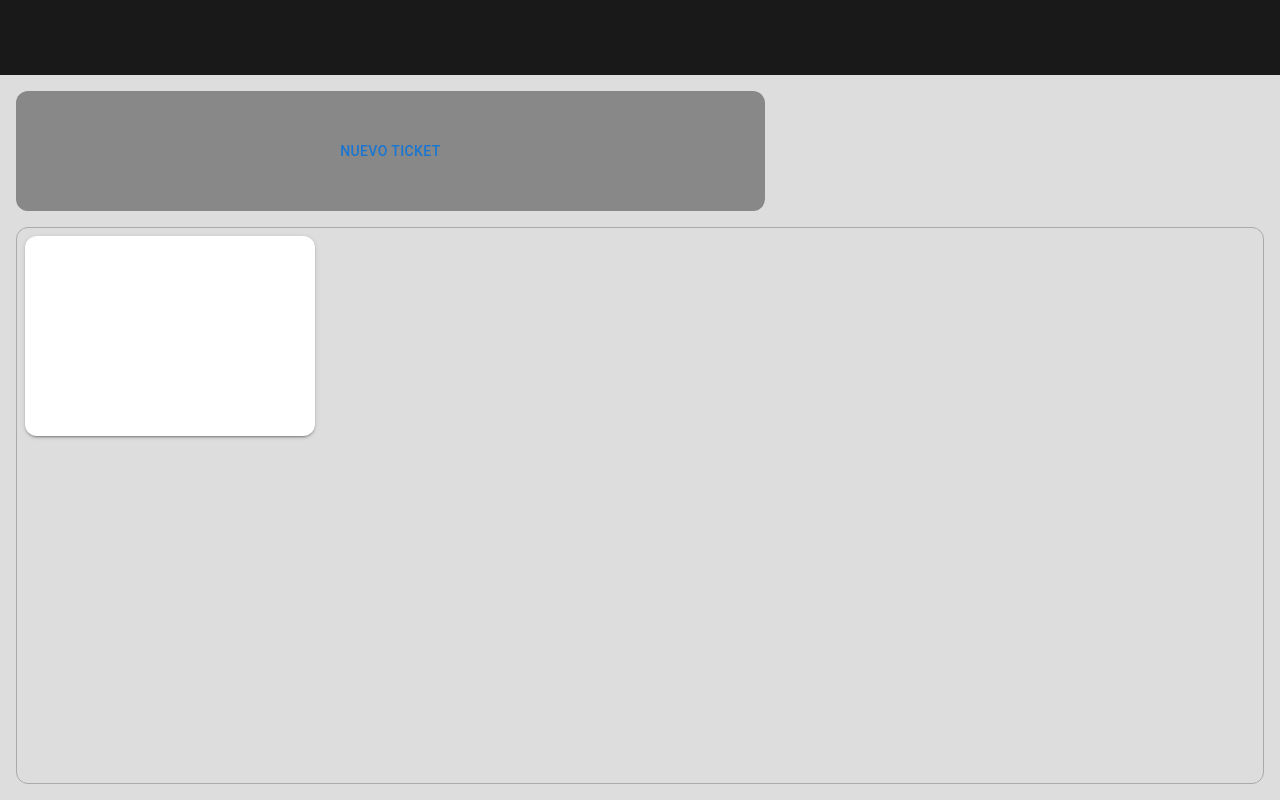
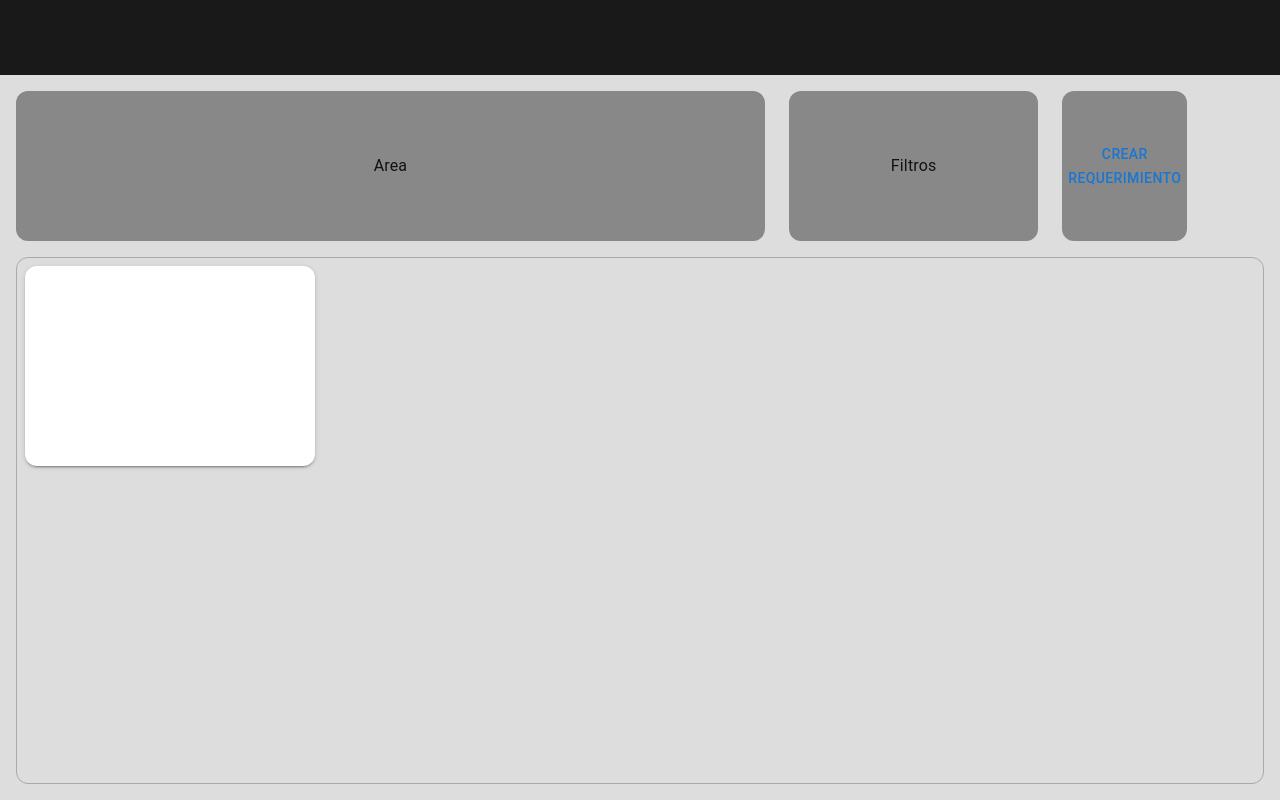
Before and after one commit to alvarogodoy/Front-Ticketera-Dervinsa, a React (Vite) app: page /dashboard in a window 1280 px wide. Built offline with nearby package versions, Linux system fonts and the light colour scheme.

Commit message:
Agrego nuevo contexto

```diff
--- /dev/null
+++ b/src/components/RequerimientoDialog.tsx
@@ -0,0 +1,75 @@
+import React, { useState } from "react";
+import {
+  Dialog,
+  DialogActions,
+  DialogContent,
+  DialogTitle,
+  TextField,
+  Button,
+  Box,
+} from "@mui/material";
+
+interface RequerimientoFormProps {
+  onSubmit: (requerimiento: Requerimiento) => void;
+  onClose: () => void;
+  open: boolean;
+}
+
+interface Requerimiento {
+  description: string;
+}
+
+const RequerimientoDialog: React.FC<RequerimientoFormProps> = ({
+  onSubmit,
+  onClose,
+  open,
+}) => {
+  const [description, setDescription] = useState<string>("");
+
+  const handleSubmit = (e: React.FormEvent) => {
+    e.preventDefault();
+    const newTicket: Requerimiento = { description };
+    onSubmit(newTicket);
+    setDescription("");
+    onClose();
+  };
+
+  return (
+    <Dialog
+      open={open}
+      onClose={onClose}
+      maxWidth="sm"
+      fullWidth
+      sx={{ borderRadius: 3 }}
+    >
+      <DialogTitle>Crear Requerimiento</DialogTitle>
+      <DialogContent>
+        <Box
+          component="form"
+          onSubmit={handleSubmit}
+          sx={{ display: "flex", flexDirection: "column", gap: 2, padding: 1 }}
+        >
+          <TextField
+            label="Descripción"
+            variant="outlined"
+            multiline
+            rows={1}
+            value={description}
+            onChange={(e) => setDescription(e.target.value)}
+            required
+          />
+        </Box>
+      </DialogContent>
+      <DialogActions>
+        <Button onClick={onClose} color="secondary">
+          Cancelar
+        </Button>
+        <Button onClick={handleSubmit} color="primary" variant="contained">
+          Crear Requerimiento
+        </Button>
+      </DialogActions>
+    </Dialog>
+  );
+};
+
+export default RequerimientoDialog;
--- /dev/null
+++ b/src/context/AuthContext.tsx
@@ -0,0 +1,118 @@
+import React, {
+  createContext,
+  useContext,
+  ReactNode,
+  useEffect,
+  useState,
+} from "react";
+import {
+  Auth0Provider,
+  useAuth0,
+  RedirectLoginOptions,
+  LogoutOptions,
+} from "@auth0/auth0-react";
+import Usuario from "../types/Usuario";
+import { AuthConfig } from "../config/AuthConfig";
+import { getUsuarioByEmail, postUsuario } from "../services/UsuarioService";
+
+interface AuthContextType {
+  isAuthenticated: boolean;
+  user: Usuario | null;
+  loginWithRedirect: (options?: RedirectLoginOptions) => Promise<void>;
+  logout: (options?: LogoutOptions) => Promise<void>;
+}
+
+const AuthContext = createContext<AuthContextType | undefined>(undefined);
+
+interface AuthProviderProps {
+  children: ReactNode;
+  domain: string;
+  clientId: string;
+}
+
+export const AuthProvider: React.FC<AuthProviderProps> = ({
+  children,
+  domain,
+  clientId,
+}) => {
+  return (
+    <Auth0Provider
+      domain={domain}
+      clientId={clientId}
+      authorizationParams={{
+        redirect_uri: AuthConfig.redirectUri,
+      }}
+    >
+      <AuthContextProvider>{children}</AuthContextProvider>
+    </Auth0Provider>
+  );
+};
+
+const AuthContextProvider: React.FC<{ children: ReactNode }> = ({
+  children,
+}) => {
+  const {
+    isAuthenticated,
+    user: auth0User,
+    loginWithRedirect,
+    logout,
+  } = useAuth0();
+  const [user, setUser] = useState<Usuario | null>(null);
+
+  useEffect(() => {
+    const loadUserFromSessionStorage = () => {
+      const userFromSessionStorage = sessionStorage.getItem("user");
+      if (userFromSessionStorage) {
+        setUser(JSON.parse(userFromSessionStorage));
+      }
+    };
+
+    loadUserFromSessionStorage();
+  }, []);
+
+  useEffect(() => {
+    const handleUser = async () => {
+      if (isAuthenticated && auth0User?.email) {
+        try {
+          // Buscar el usuario por correo electrónico
+          let fetchedUser = await getUsuarioByEmail(auth0User.email);
+
+          // Si el usuario no existe, crear uno nuevo
+          if (!fetchedUser) {
+            fetchedUser = new Usuario();
+            fetchedUser.email = auth0User?.email;
+            fetchedUser.urlPic = auth0User?.picture;
+            await postUsuario(fetchedUser);
+          }
+
+          // Actualizar el contexto con el usuario
+          setUser(fetchedUser);
+
+          // Guardar el usuario en sessionStorage
+          sessionStorage.setItem("user", JSON.stringify(fetchedUser));
+        } catch (error) {
+          console.error("Error handling user:", error);
+        }
+      }
+    };
+
+    handleUser();
+  }, [isAuthenticated, auth0User]);
+
+  const value = {
+    isAuthenticated,
+    user,
+    loginWithRedirect,
+    logout,
+  };
+
+  return <AuthContext.Provider value={value}>{children}</AuthContext.Provider>;
+};
+
+export const useAuth = () => {
+  const context = useContext(AuthContext);
+  if (context === undefined) {
+    throw new Error("useAuth must be used within an AuthProvider");
+  }
+  return context;
+};
--- a/src/main.tsx
+++ b/src/main.tsx
@@ -3,23 +3,17 @@ import ReactDOM from "react-dom/client";
 import { CssBaseline } from "@mui/material";
 import Layout from "./Layout/Layout.tsx";
 import AppRoutes from "./routes/AppRoutes.tsx";
-import { Auth0Provider } from "@auth0/auth0-react";
+import { AuthProvider } from "./context/AuthContext.tsx";
 import { AuthConfig } from "./config/AuthConfig.ts";
 
 ReactDOM.createRoot(document.getElementById("root")!).render(
   <React.StrictMode>
-    <Auth0Provider
-      domain={AuthConfig.domain}
-      clientId={AuthConfig.clientId}
-      authorizationParams={{
-        redirect_uri: AuthConfig.redirectUri,
-      }}
-    >
-      <CssBaseline>
+    <CssBaseline>
+      <AuthProvider domain={AuthConfig.domain} clientId={AuthConfig.clientId}>
         <Layout>
           <AppRoutes />
         </Layout>
-      </CssBaseline>
-    </Auth0Provider>
+      </AuthProvider>
+    </CssBaseline>
   </React.StrictMode>
 );
--- a/src/pages/DashboardPage.tsx
+++ b/src/pages/DashboardPage.tsx
@@ -1,44 +1,19 @@
 import { useAuth0 } from "@auth0/auth0-react";
-import { getUsuarios, postUsuario } from "../services/UsuarioService";
-import Usuario from "../types/Usuario";
-import { useEffect } from "react";
 import MisTicketsPage from "./MisTicketsPage";
+import { useAuth } from "../context/AuthContext";
+import Rol from "../types/enums/Rol";
+import GerentePage from "./GerentePage";
 
 const DashboardPage: React.FC = () => {
-  const { user, isAuthenticated, isLoading } = useAuth0();
-
-  useEffect(() => {
-    if (isAuthenticated && user) {
-      handlePersist();
-    }
-  }, [isAuthenticated, user]);
-
-  const handlePersist = async () => {
-    try {
-      const usuarios: Usuario[] = await getUsuarios();
-      const usuariosXEmail = usuarios.filter(
-        (usuario) => usuario.email === user?.email
-      );
-
-      if (usuariosXEmail.length === 0) {
-        let usuario: Usuario = new Usuario();
-        usuario.email = user?.email;
-        usuario.urlPic = user?.picture;
-        await postUsuario(usuario);
-      }
-    } catch (error) {
-      console.error("Error handling persist:", error);
-    }
-  };
+  const { isLoading } = useAuth0();
+  const { user } = useAuth();
 
   if (isLoading) {
     return <div>Loading...</div>;
   }
 
   return (
-    <>
-      <MisTicketsPage />
-    </>
+    <>{user?.rol === Rol.EMPLEADO ? <MisTicketsPage /> : <GerentePage />}</>
   );
 };
 
--- /dev/null
+++ b/src/pages/GerentePage.tsx
@@ -0,0 +1,116 @@
+import { Box, Button, Grid } from "@mui/material";
+import React, { useState } from "react";
+import { useAuth } from "../context/AuthContext";
+import RequerimientoDialog from "../components/RequerimientoDialog";
+
+const GerentePage: React.FC = () => {
+  const [open, setOpen] = useState(false);
+  const { user } = useAuth();
+
+  const handleOpen = () => {
+    setOpen(true);
+  };
+
+  const handleClose = () => {
+    setOpen(false);
+  };
+
+  const handleReqSubmit = (req: { description: string }) => {
+    console.log("Nuevo Requerimiento Creado:", req);
+  };
+
+  return (
+    <>
+      <Box
+        sx={{
+          width: "100%",
+          height: "100%",
+          bgcolor: "#ddd",
+          display: "flex",
+          padding: 2,
+          flexDirection: "column",
+        }}
+      >
+        <Box sx={{ display: "flex", flexDirection: "row" }}>
+          <Box
+            sx={{
+              width: "60%",
+              height: 150,
+              bgcolor: "#888",
+              borderRadius: 3,
+              display: "flex",
+              flexDirection: "row",
+              justifyContent: "center",
+              alignItems: "center",
+            }}
+          >
+            Area
+          </Box>
+          <Box
+            sx={{
+              width: "20%",
+              height: 150,
+              ml: 3,
+              bgcolor: "#888",
+              borderRadius: 3,
+              display: "flex",
+              flexDirection: "row",
+              justifyContent: "center",
+              alignItems: "center",
+            }}
+          >
+            Filtros
+          </Box>
+          <Box
+            sx={{
+              width: "10%",
+              height: 150,
+              ml: 3,
+              bgcolor: "#888",
+              borderRadius: 3,
+              display: "flex",
+              flexDirection: "row",
+              justifyContent: "center",
+              alignItems: "center",
+            }}
+          >
+            <Button onClick={handleOpen}>Crear requerimiento</Button>
+            <RequerimientoDialog
+              open={open}
+              onClose={handleClose}
+              onSubmit={handleReqSubmit}
+            />
+          </Box>
+        </Box>
+        <Box
+          sx={{
+            width: "100%",
+            height: "100%",
+            borderRadius: 3,
+            border: "1px solid #aaa",
+            mt: 2,
+            padding: 1,
+            overflow: "auto",
+          }}
+        >
+          <Grid container spacing={3}>
+            <Grid item xs={3}>
+              <Box
+                sx={{
+                  bgcolor: "#fff",
+                  height: 200,
+                  borderRadius: 3,
+                  boxShadow: 2,
+                }}
+              >
+                {user?.rol}
+              </Box>
+            </Grid>
+          </Grid>
+        </Box>
+      </Box>
+    </>
+  );
+};
+
+export default GerentePage;
--- a/src/pages/MisTicketsPage.tsx
+++ b/src/pages/MisTicketsPage.tsx
@@ -1,9 +1,11 @@
 import { Box, Button, Grid } from "@mui/material";
 import { useState } from "react";
 import TicketDialog from "../components/TicketDialog";
+import { useAuth } from "../context/AuthContext";
 
 const MisTicketsPage: React.FC = () => {
   const [open, setOpen] = useState(false);
+  const { user } = useAuth();
 
   const handleOpen = () => {
     setOpen(true);
@@ -71,7 +73,9 @@ const MisTicketsPage: React.FC = () => {
                 borderRadius: 3,
                 boxShadow: 2,
               }}
-            ></Box>
+            >
+              {user?.rol}
+            </Box>
           </Grid>
         </Grid>
       </Box>
--- a/src/routes/PrivateRoute.tsx
+++ b/src/routes/PrivateRoute.tsx
@@ -1,9 +1,9 @@
 import React from "react";
 import { Navigate, Outlet } from "react-router-dom";
-import { useAuth0 } from "@auth0/auth0-react";
+import { useAuth } from "../context/AuthContext";
 
 const PrivateRoute: React.FC = () => {
-  const { isAuthenticated } = useAuth0();
+  const { isAuthenticated } = useAuth();
 
   return isAuthenticated ? <Outlet /> : <Navigate to="/" />;
 };
--- a/src/services/UsuarioService.tsx
+++ b/src/services/UsuarioService.tsx
@@ -15,7 +15,7 @@ export const getUsuarios = async () => {
 
 export const getUsuarioByEmail = async (email: string) => {
   try {
-    const response = await axios.get(`${API_URL}/${email}`);
+    const response = await axios.get(`${API_URL}/porEmail/${email}`);
     return response.data as Usuario;
   } catch (error) {
     console.error("Error obteniendo usuarios:", error);
```
Also changed, not shown: src/routes/ProtectedRoute.tsx (added, +33 -0 lines).
